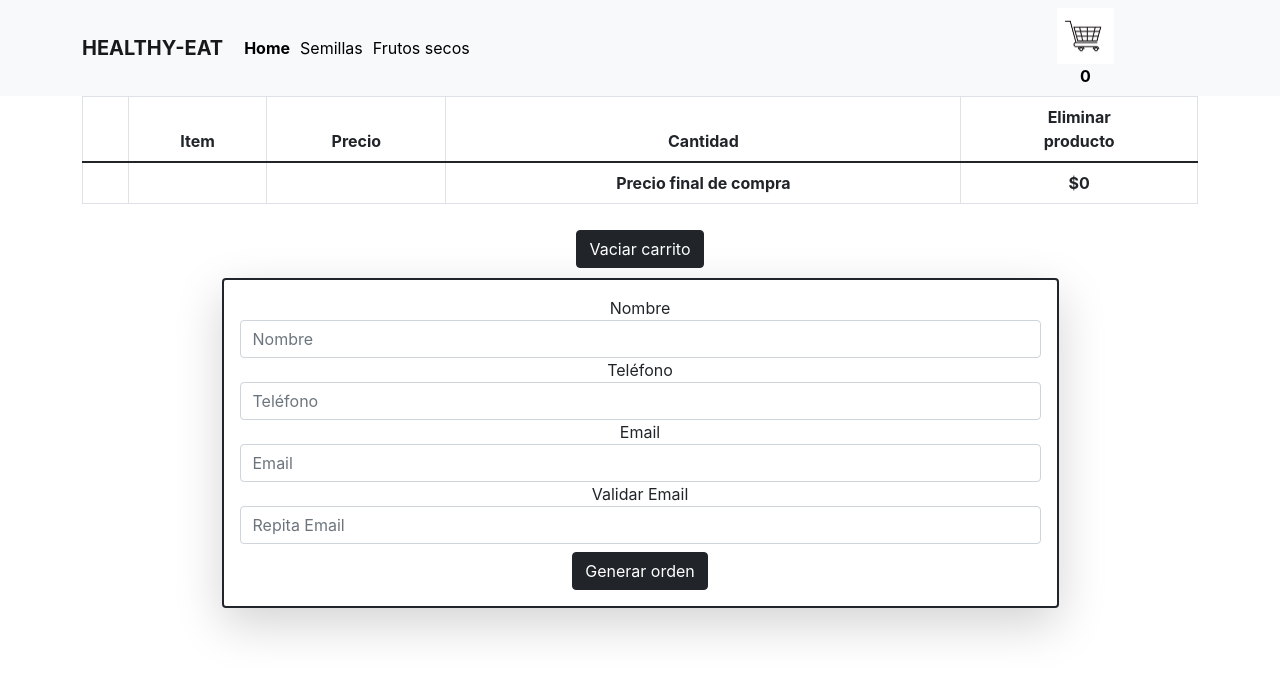
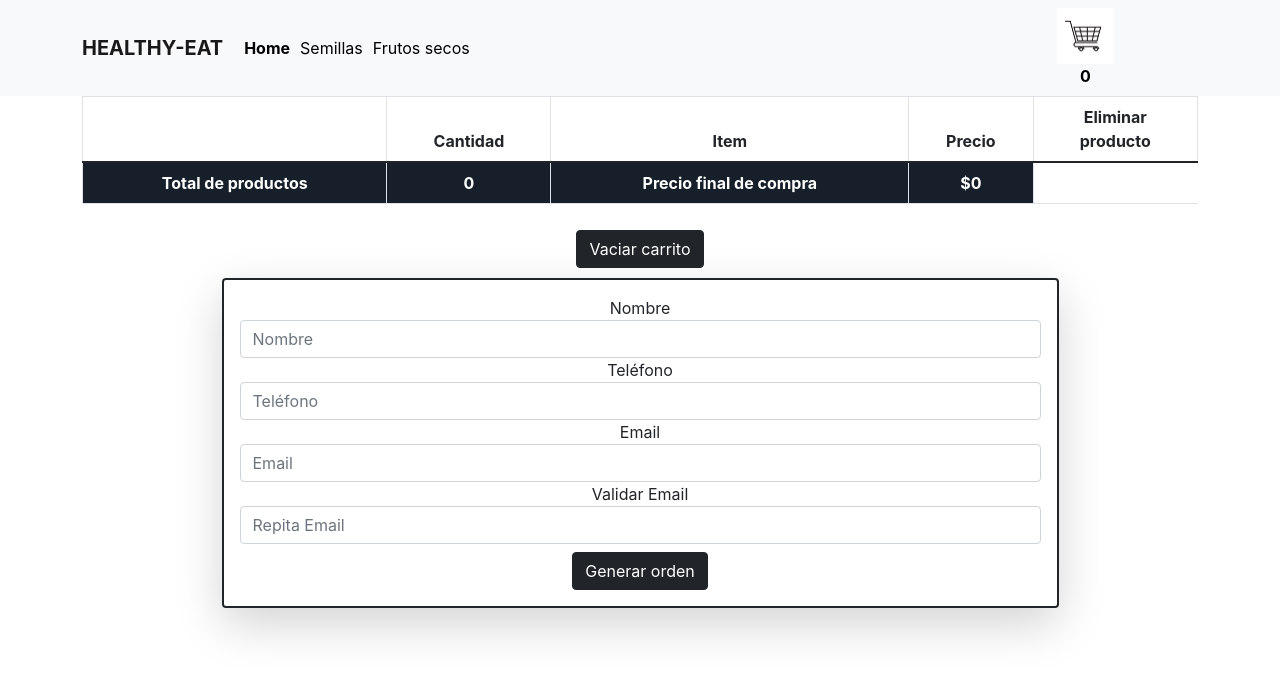
Before and after one commit to pilarigar/ecommerce-igartua, a React (Vite) app in the folder ecommerce-41070/: page /cart in a window 1280 px wide. Shown: the top 676 px of the page. Built offline with nearby package versions, Linux system fonts and the light colour scheme.

Commit message:
cambios2

```diff
--- a/ecommerce-41070/src/Containers/CartContainer/CartContainer.jsx
+++ b/ecommerce-41070/src/Containers/CartContainer/CartContainer.jsx
@@ -2,7 +2,7 @@ import { addDoc, collection, documentId, getDocs, getFirestore, query, where, wr
 import { useCartContex } from "../../Context/CartContext"
 
 const CartContainer = () => {
-  const {cartList, EmptyCart, DeleteItem, Total} = useCartContex ()
+  const {cartList, EmptyCart, DeleteItem, Total, TotalQuantity} = useCartContex ()
 
   const generateOrder = async () => {
   // generando la orden
@@ -55,9 +55,9 @@ const CartContainer = () => {
         <thead>
           <tr>
           <th scope="col"></th>
+          <th scope="col">Cantidad</th>
           <th scope="col">Item</th>
           <th scope="col">Precio</th>
-          <th scope="col">Cantidad</th>
           <th scope="col">Eliminar <br/> producto</th>
           </tr>
         </thead>
@@ -66,19 +66,18 @@ const CartContainer = () => {
             <>
               <tr>
                 <th><img src={item.image} alt="image"/></th>
+                <td style={{fontWeight:"bold"}}>{item.quantity}</td>
                 <td style={{fontWeight:"bold"}}>{item.name} </td>
                 <td style={{fontWeight:"bold"}} >${item.price}</td>
-                <td style={{fontWeight:"bold"}}>{item.quantity}</td>
                 <td><button style={{color:"black"}}className="btn btn-dark" onClick={() => DeleteItem (item.id)}> X </button></td>
               </tr>
             </>
           )}
           <tr>
-            <td></td>
-            <td></td>
-            <td></td>
-            <td style={{fontWeight:"bold"}}>Precio final de compra</td>
-            <td style={{fontWeight:"bold"}}>${Total()}</td>
+            <td style={{color:"white", fontWeight:"bold", backgroundColor:"#17202A"}}>Total de productos</td>
+            <td style={{color:"white", fontWeight:"bold", backgroundColor:"#17202A"}}>{TotalQuantity()}</td>
+            <td style={{color:"white", fontWeight:"bold", backgroundColor:"#17202A"}}>Precio final de compra</td>
+            <td style={{color:"white", fontWeight:"bold", backgroundColor:"#17202A"}}>${Total()}</td>
           </tr>
 
         </tbody>
```
